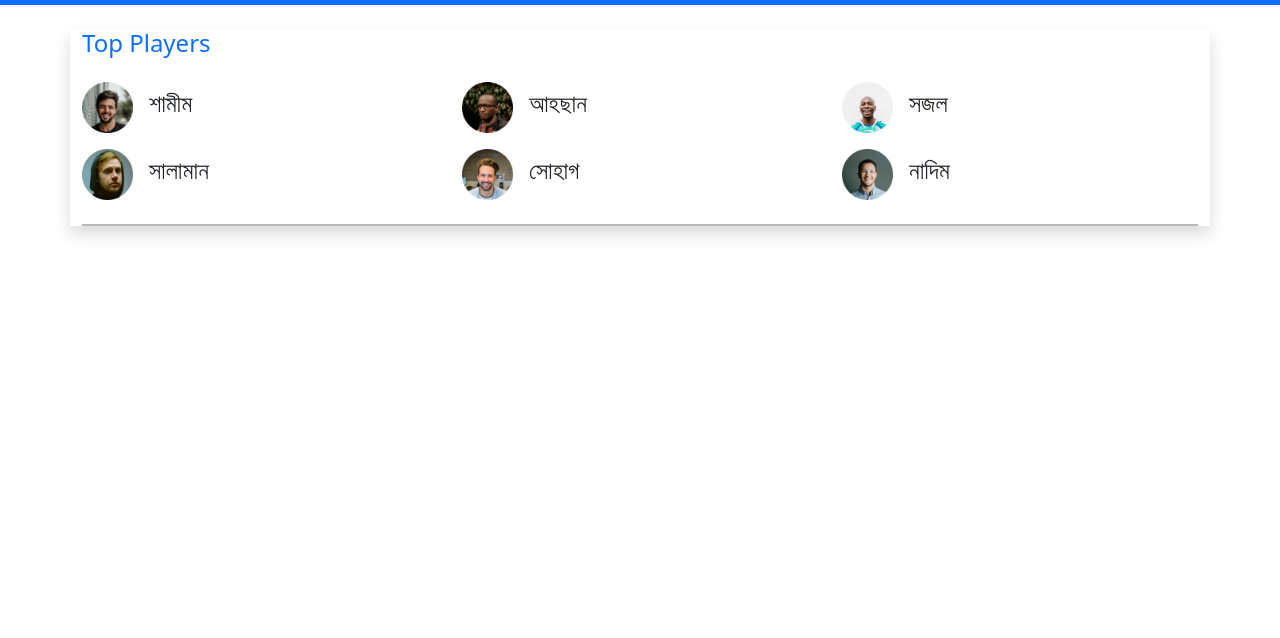
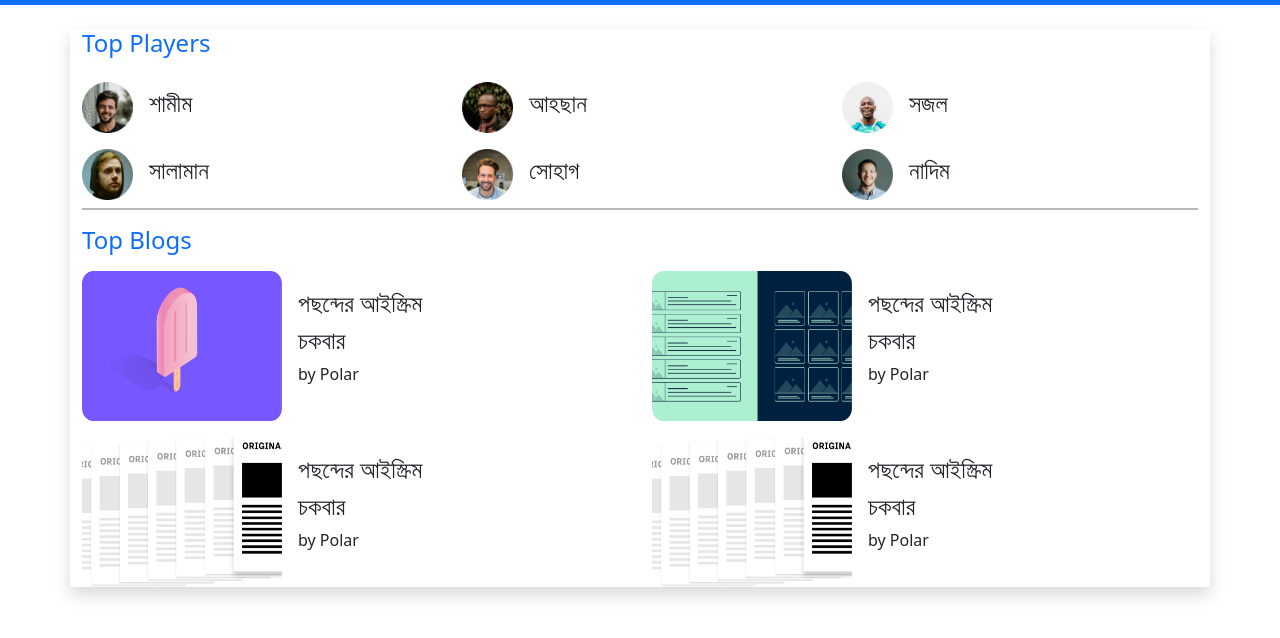
Before and after one commit to sajolbd/leader-board, a plain HTML site: page index.html in a window 1280 px wide. Shown: the part 78-716 px from the top of the page. Drawn offline with nearby package versions, Linux system fonts and the light colour scheme.

Commit message:
Blog Card complete and check new branch

```diff
--- a/index.html
+++ b/index.html
@@ -70,7 +70,9 @@
 
     <main>
       <section class="container shadow">
-        <div class="pb-4 border border-secondary border-2 border-opacity-50 border-top-0 border-start-0 border-end-0">
+        <div
+          class="pb-2 border border-secondary border-2 border-opacity-50 border-top-0 border-start-0 border-end-0"
+        >
           <h4 class="text-primary mt-4 mb-4">Top Players</h4>
           <div class="row mb-3">
             <div class="col-122 col-md-6 col-lg-4 d-flex align-items-center">
@@ -132,6 +134,72 @@
             </div>
           </div>
         </div>
+
+        <!-- Blog -->
+
+        <div class="mt-3">
+            <h4 class="text-primary mt-3 mb-3">Top Blogs</h4>
+          <div class="row pb-3">
+            <div class="col-12 col-sm-12 col-lg-6 d-flex align-items-center">
+              <img
+                src="images/blog-1.png"
+                alt=""
+                width="200px"
+                height="150px"
+                class="me-3"
+              />
+              <div >
+                <h4>পছন্দের আইস্ক্রিম</h4>
+                <h4>চকবার</h4>
+                <p>by Polar</p>
+              </div>
+            </div>
+            <div class="col-12 col-sm-12 col-lg-6 d-flex align-items-center">
+              <img
+                src="images/blog-2.png"
+                alt=""
+                width="200px"
+                height="150px"
+                class="me-3"
+              />
+              <div>
+                <h4>পছন্দের আইস্ক্রিম</h4>
+                <h4>চকবার</h4>
+                <p>by Polar</p>
+              </div>
+            </div>
+          </div>
+          <div class="row">
+            <div class="col-12 col-sm-12 col-lg-6 d-flex align-items-center">
+              <img
+                src="images/blog-3.png"
+                alt=""
+                width="200px"
+                height="150px"
+                class="me-3"
+              />
+              <div>
+                <h4>পছন্দের আইস্ক্রিম</h4>
+                <h4>চকবার</h4>
+                <p>by Polar</p>
+              </div>
+            </div>
+            <div class="col-12 col-sm-12 col-lg-6 d-flex align-items-center">
+              <img
+                src="images/blog-3.png"
+                alt=""
+                width="200px"
+                height="150px"
+                class="me-3"
+              />
+              <div>
+                <h4>পছন্দের আইস্ক্রিম</h4>
+                <h4>চকবার</h4>
+                <p>by Polar</p>
+              </div>
+            </div>
+          </div>
+        </div>
       </section>
     </main>
     <!-- JavaScript Bundle with Popper -->
```
